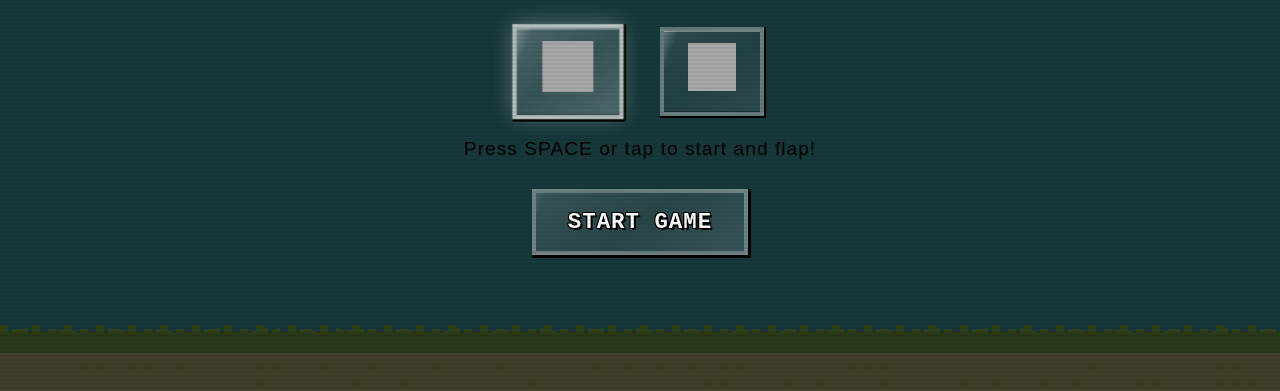
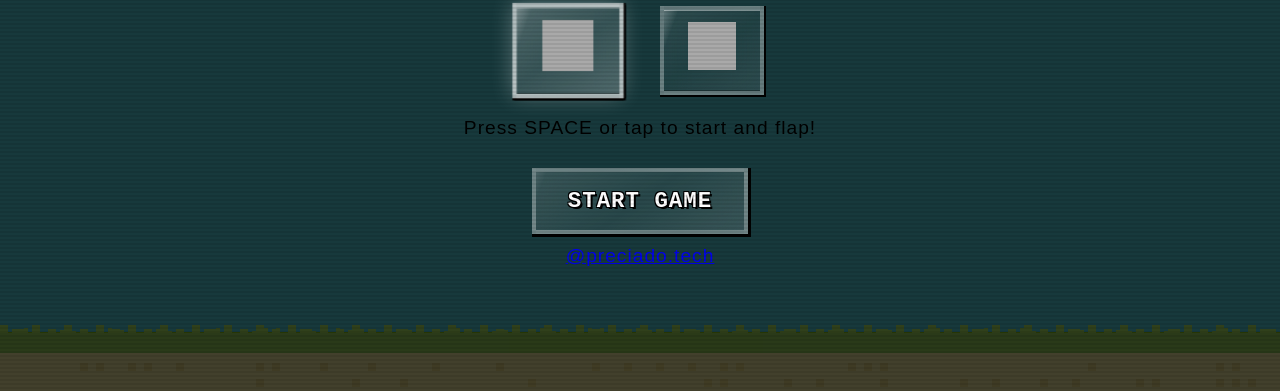
Before and after one commit to michaelpreciado/Flattenhund, a website: page index.html in a window 1280 px wide. Shown: the part 347-738 px from the top of the page. Drawn offline with nearby package versions, Linux system fonts and the light colour scheme; no server answers; grey boxes are pictures that could not be loaded.

Commit message:
Add TikTok creator link to start screen

```diff
--- a/index.html
+++ b/index.html
@@ -25,6 +25,9 @@
             </div>
             <p>Press SPACE or tap to start and flap!</p>
             <button id="start-button">Start Game</button>
+            <p class="creator-credit">
+                <a href="https://www.tiktok.com/@preciado.tech" target="_blank" rel="noopener noreferrer" class="tiktok-credit-link">@preciado.tech</a>
+            </p>
         </div>
 
         <canvas id="game-canvas"></canvas>
```
